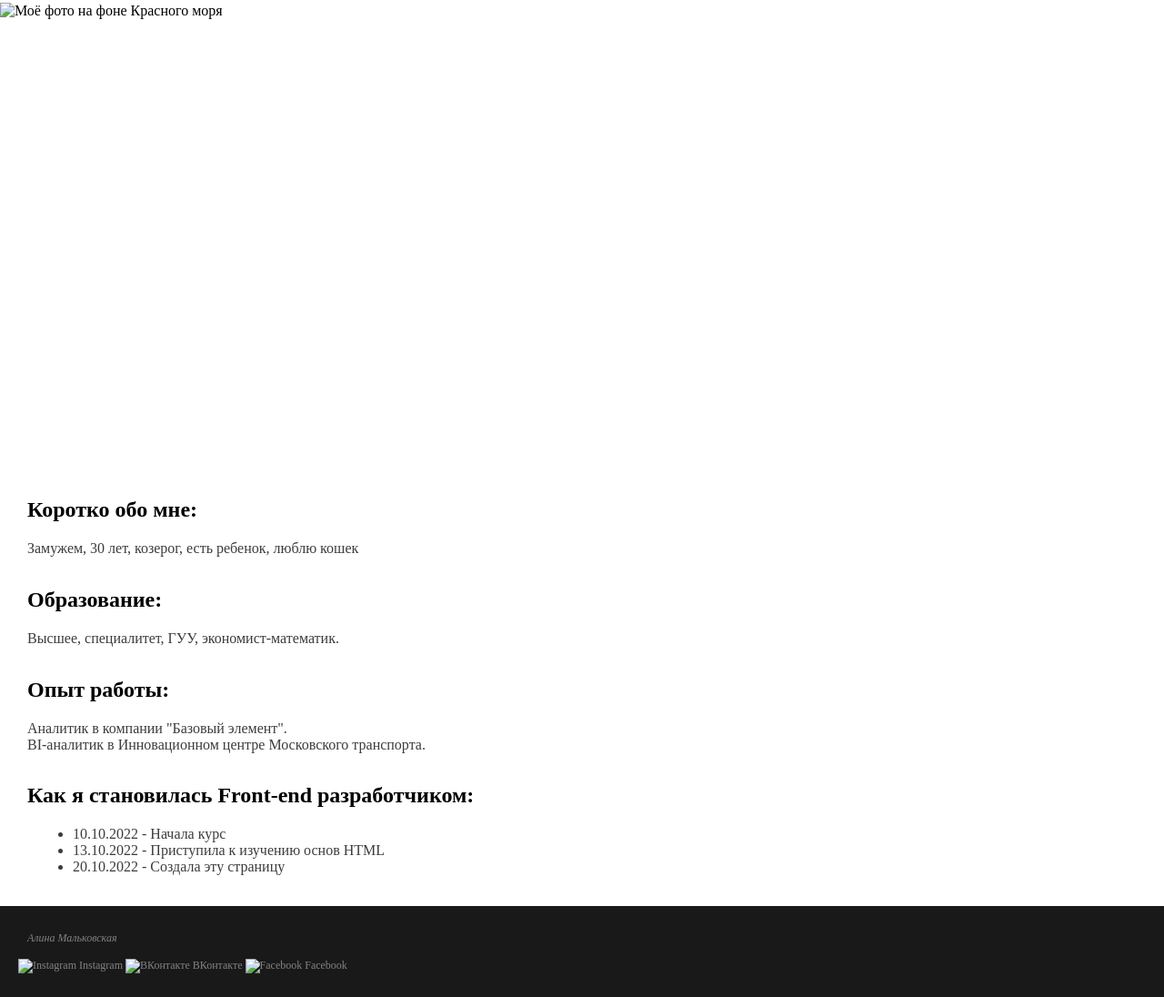
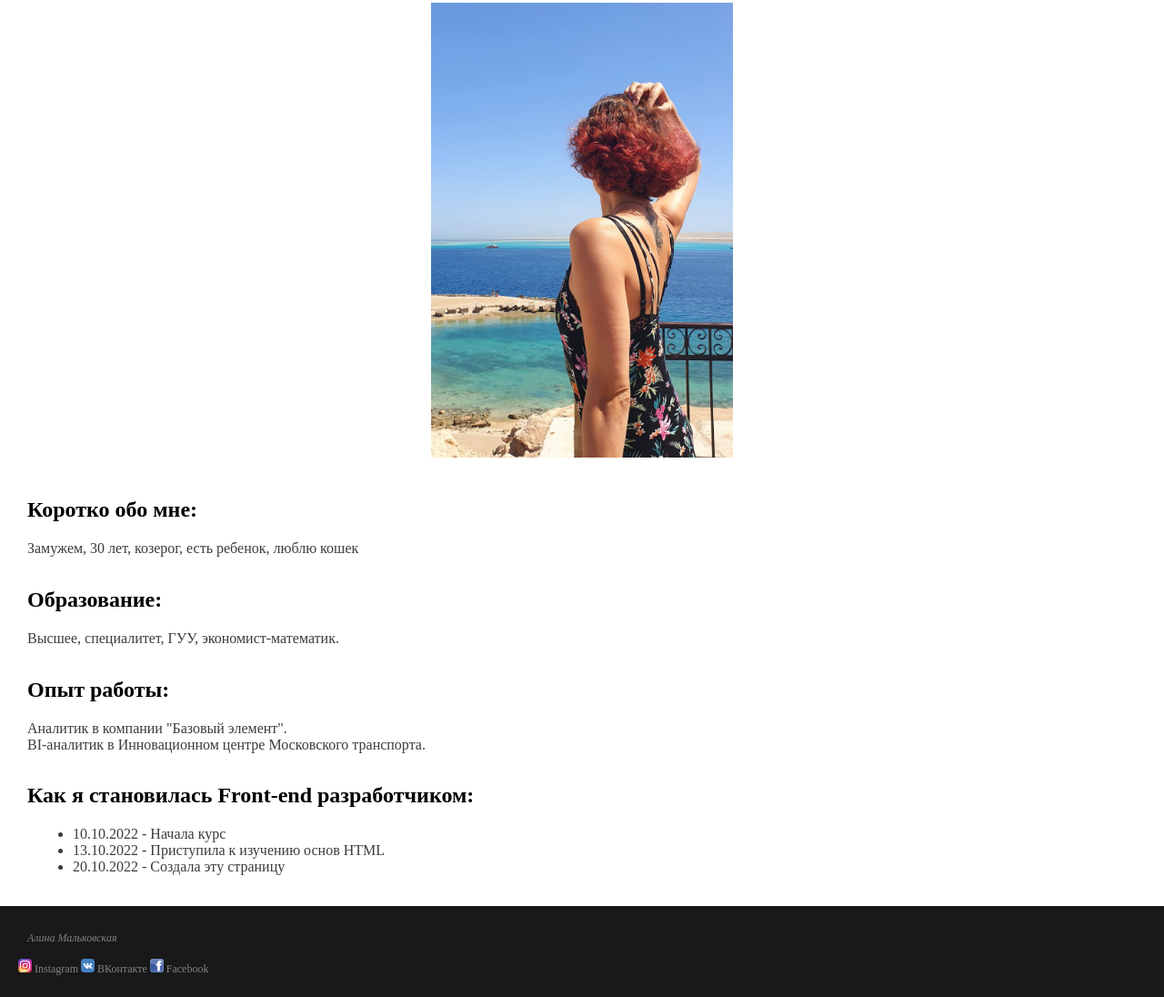
Before and after one commit to AlinkaMalkovskaya/skillfactory-module-5, a plain HTML site: page index.html in a window 1280 px wide. Shown: the part 116-1212 px from the top of the page at 91% size. Drawn offline with Linux system fonts and the light colour scheme; files that its build step writes are made by us from their sources; a web font is replaced by a local one.

Commit message:
Update index.html

```diff
--- a/index.html
+++ b/index.html
@@ -3,7 +3,7 @@
     <header>
         <meta charset="utf-8">
         <title>Визитка - Алина М.</title>
-        <link rel="stylesheet" href="style02.css">
+        <link rel="stylesheet" href="сайт-визитка/style02.css">
     </header>
     <body>
         <div class="nav">
@@ -13,7 +13,7 @@
             <a href="https://wallpaperaccess.com/full/7168118.png" target="_blank">Valar Morghulis</a>
         </div>
         <h1>Алина Мальковская</h1>
-        <img class="my_photo" src="photo01.jpg" alt="Моё фото на фоне Красного моря" title="Это я в Египте &#9728;" height="500">
+        <img class="my_photo" src="сайт-визитка/photo01.jpg" alt="Моё фото на фоне Красного моря" title="Это я в Египте &#9728;" height="500">
         <h2>Коротко обо мне:</h2>
         <p>Замужем, 30 лет, козерог, есть ребенок, люблю кошек</p>
         <h2>Образование:</h2>
@@ -34,9 +34,9 @@
         <br>
         <div class="list2">
             <span style="padding: 0px 0px 0px 10px"></span><em>Алина Мальковская</em></span> <br><br>
-            <a href="https://www.instagram.com/alinka.malkovskaya" target="_blank"><img src="instagram.png" alt="Instagram" width="15"> Instagram</a>
-            <a href="https://vk.com/alinka_malkovskaya" target="_blank"><img src="vk.png" alt="ВКонтакте" width="15"> ВКонтакте</a>
-            <a href="https://www.facebook.com/profile.php?id=100007308254084" target="_blank"><img src="facebook.png" alt="Facebook" width="15"> Facebook</a>
+            <a href="https://www.instagram.com/alinka.malkovskaya" target="_blank"><img src="сайт-визитка/instagram.png" alt="Instagram" width="15"> Instagram</a>
+            <a href="https://vk.com/alinka_malkovskaya" target="_blank"><img src="сайт-визитка/vk.png" alt="ВКонтакте" width="15"> ВКонтакте</a>
+            <a href="https://www.facebook.com/profile.php?id=100007308254084" target="_blank"><img src="сайт-визитка/facebook.png" alt="Facebook" width="15"> Facebook</a>
         </div>
     </footer>
 </html>
```
